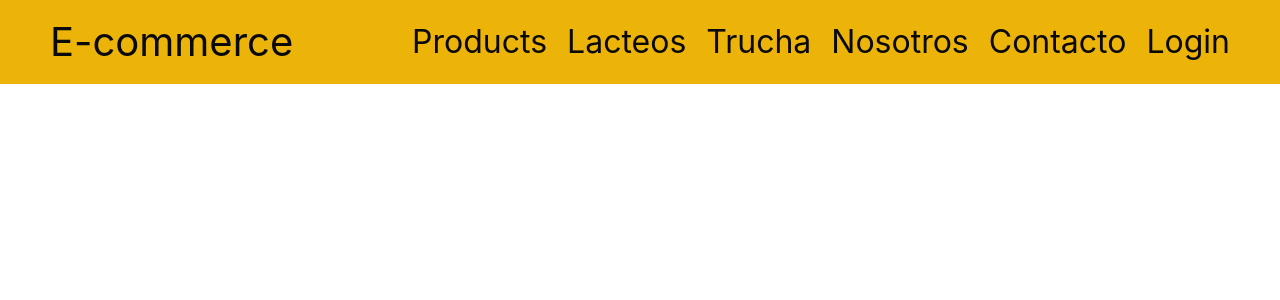
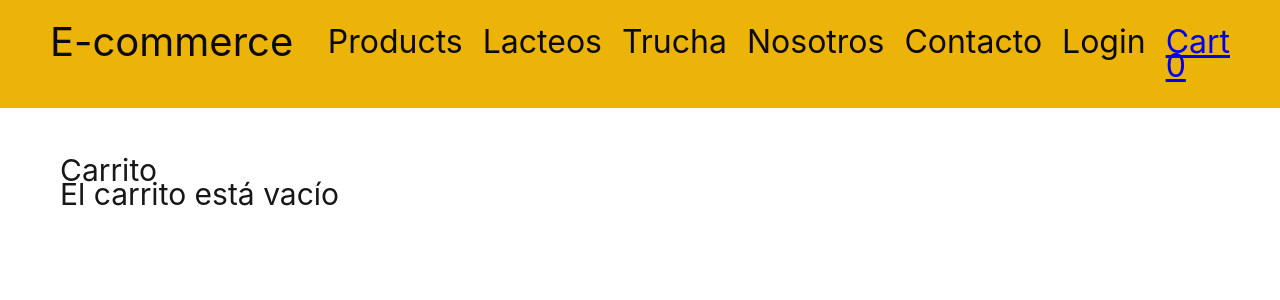
Before and after one commit to Jeffcar1993/e-commerce, a React (Vite) app: page /carrito in a window 1280 px wide. Shown: the top 300 px of the page. Built offline with nearby package versions, Linux system fonts and the light colour scheme.

Commit message:
ADD componente carrito y cartWidget, y UPDATE item navbar y funcionalidades

```diff
--- a/src/App.tsx
+++ b/src/App.tsx
@@ -6,9 +6,10 @@ import Login from "./Components/Login";
 import ItemDetail from "./Components/ItemDetail";
 import Nosotros from "./Components/Nosotros";
 import Contacto from "./Components/Contacto";
-import { CartContext } from "./Components/context/CartContext";
+import { CartContext, CartContextType } from "./Components/context/CartContext";
 import { useState } from "react";
 import { Producto } from "./Components/Products";
+import Carrito from "./Components/Carrito";
 
 interface ProductoEnCarrito extends Producto {
   cantidad: number;
@@ -36,8 +37,28 @@ const App = () => {
     setCarrito(nuevoCarrito);
   };
 
+  const cantidadCarrito = () => {
+    return carrito.reduce((acc, prod) => acc + prod.cantidad, 0 )
+  }
+
+  const precioTotal = () => {
+    return carrito.reduce((acc, prod) => acc + prod.precio * prod.cantidad, 0)
+  }
+
+  const vaciarCarrito = () => {
+    setCarrito([])
+  }
+
+  const contextValue: CartContextType = {
+    carrito,
+    agregarAlCarrito,
+    cantidadCarrito,
+    precioTotal,
+    vaciarCarrito,
+  };
+
   return (
-    <CartContext.Provider value={{ carrito, agregarAlCarrito }}>
+    <CartContext.Provider value={contextValue}>
       <BrowserRouter>
         <div className={styles.container}>
           <Link className={styles.logo} to="/">
@@ -54,6 +75,7 @@ const App = () => {
             <Route path="/nosotros" element={<Nosotros />} />
             <Route path="/contacto" element={<Contacto />} />
             <Route path="/login" element={<Login />} />
+            <Route path="/carrito" element={<Carrito />} />
           </Routes>
         </div>
       </BrowserRouter>
--- /dev/null
+++ b/src/Components/Carrito/Carrito.tsx
@@ -0,0 +1,45 @@
+import { useContext } from "react";
+import { CartContext } from "../context/CartContext";
+
+const Carrito = () => {
+  const cartContext = useContext(CartContext);
+
+  if (!cartContext) {
+    return <p>Cargando carrito...</p>;
+  }
+
+  const { carrito, precioTotal, vaciarCarrito } = cartContext;
+
+  const handleVaciar = () => {
+    vaciarCarrito();
+  }
+
+  return (
+    <div>
+      <h1>Carrito</h1>
+      {carrito.length === 0 ? (
+        <p>El carrito está vacío</p>
+      ) : (
+        carrito.map((prod) => (
+          <div key={prod.id}>
+            <h2>{prod.titulo}</h2>
+            <p>Cantidad: {prod.cantidad}</p>
+            <p>Precio und: ${prod.precio}</p>
+            <p>Precio total: ${prod.precio * prod.cantidad}</p>
+            <br />
+          </div>
+        ))
+      )}
+
+      {
+        carrito.length > 0 &&
+        <>
+            <h2>Precio Total: ${precioTotal()}</h2>
+            <button onClick={handleVaciar}>Vaciar</button>
+        </>
+      }
+    </div>
+  );
+};
+
+export default Carrito;
--- /dev/null
+++ b/src/Components/Carrito/index.ts
@@ -0,0 +1,2 @@
+export { default } from "./Carrito";
+export * from "./Carrito";
--- /dev/null
+++ b/src/Components/CartWidget/CartWidget.tsx
@@ -0,0 +1,24 @@
+import { useContext } from "react"
+import { Link } from "react-router-dom"
+import { CartContext } from "../context/CartContext"
+
+
+const CartWidget = () => {
+
+    const cartContext = useContext(CartContext);
+
+  if (!cartContext) {
+    return null; // O muestra un valor por defecto si es necesario
+  }
+
+  return (
+    <div>
+        <Link to={"/carrito"}>
+            <h1>Cart</h1>
+            <span>{cartContext.cantidadCarrito()}</span>
+        </Link>
+    </div>
+  )
+}
+
+export default CartWidget
--- /dev/null
+++ b/src/Components/CartWidget/index.ts
@@ -0,0 +1,2 @@
+export { default } from "./CartWidget";
+export * from "./CartWidget";
--- a/src/Components/Item/Item.tsx
+++ b/src/Components/Item/Item.tsx
@@ -15,8 +15,8 @@ const Item = ({ item }: ItemProps ) => {
     throw new Error("Item must be used within a CartContext.Provider");
   }
 
-  const { carrito, agregarAlCarrito } = cartContext;
-  console.log(carrito);
+  const { agregarAlCarrito } = cartContext;
+
 
   const [cantidad, setCantidad] = useState(1);
 
--- a/src/Components/Navbar/Navbar.tsx
+++ b/src/Components/Navbar/Navbar.tsx
@@ -1,3 +1,4 @@
+import CartWidget from "../CartWidget";
 import styles from "./Navbar.module.css";
 import { Link } from "react-router-dom";
 
@@ -10,6 +11,7 @@ const Navbar = () => {
         <Link className={styles.navbar_lista} to="/nosotros">Nosotros</Link>
         <Link className={styles.navbar_lista} to="/contacto">Contacto</Link>
         <Link className={styles.navbar_lista} to="/login">Login</Link>
+        <CartWidget/>
     </nav>
   )
 }
```
Also changed, not shown: src/Components/context/CartContext.tsx (+9 -2 lines), src/Components/Carrito/Carrito.module.css (added), src/Components/CartWidget/Cartwidget.module.css (added).
